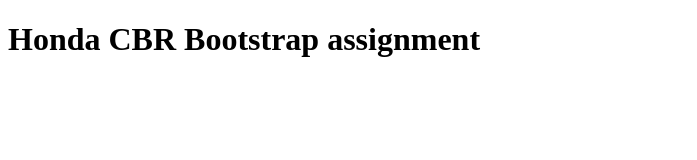
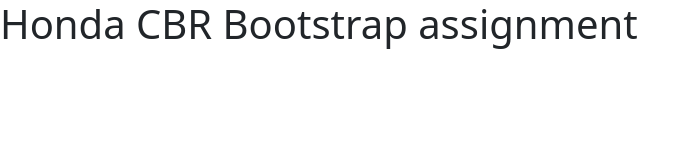
Before and after one commit to SaifulIslamDS/honda-cbr, a plain HTML site: page index.html in a window 1280 px wide. Shown: the whole page, without its empty margins (0-697 px from the left). Drawn offline with nearby package versions, Linux system fonts and the light colour scheme.

Commit message:
CSS and JS Linkup

```diff
--- a/index.html
+++ b/index.html
@@ -5,8 +5,16 @@
     <meta http-equiv="X-UA-Compatible" content="IE=edge">
     <meta name="viewport" content="width=device-width, initial-scale=1.0">
     <title>Honda CBR Bootstrap assignment</title>
+    <!-- Bootstrap CSS CDN link  -->
+    <link href="https://cdn.jsdelivr.net/npm/bootstrap@5.0.2/dist/css/bootstrap.min.css" rel="stylesheet" integrity="sha384-EVSTQN3/azprG1Anm3QDgpJLIm9Nao0Yz1ztcQTwFspd3yD65VohhpuuCOmLASjC" crossorigin="anonymous">
+    <!-- Custom CSS Link  -->
+    <link rel="stylesheet" href="style.css">
+
 </head>
 <body>
     <h1>Honda CBR Bootstrap assignment</h1>
+
+    <!-- bootstrap JS  -->
+    <script src="https://cdn.jsdelivr.net/npm/bootstrap@5.0.2/dist/js/bootstrap.bundle.min.js" integrity="sha384-MrcW6ZMFYlzcLA8Nl+NtUVF0sA7MsXsP1UyJoMp4YLEuNSfAP+JcXn/tWtIaxVXM" crossorigin="anonymous"></script>
 </body>
 </html>
```
Also changed, not shown: style.css (added).
